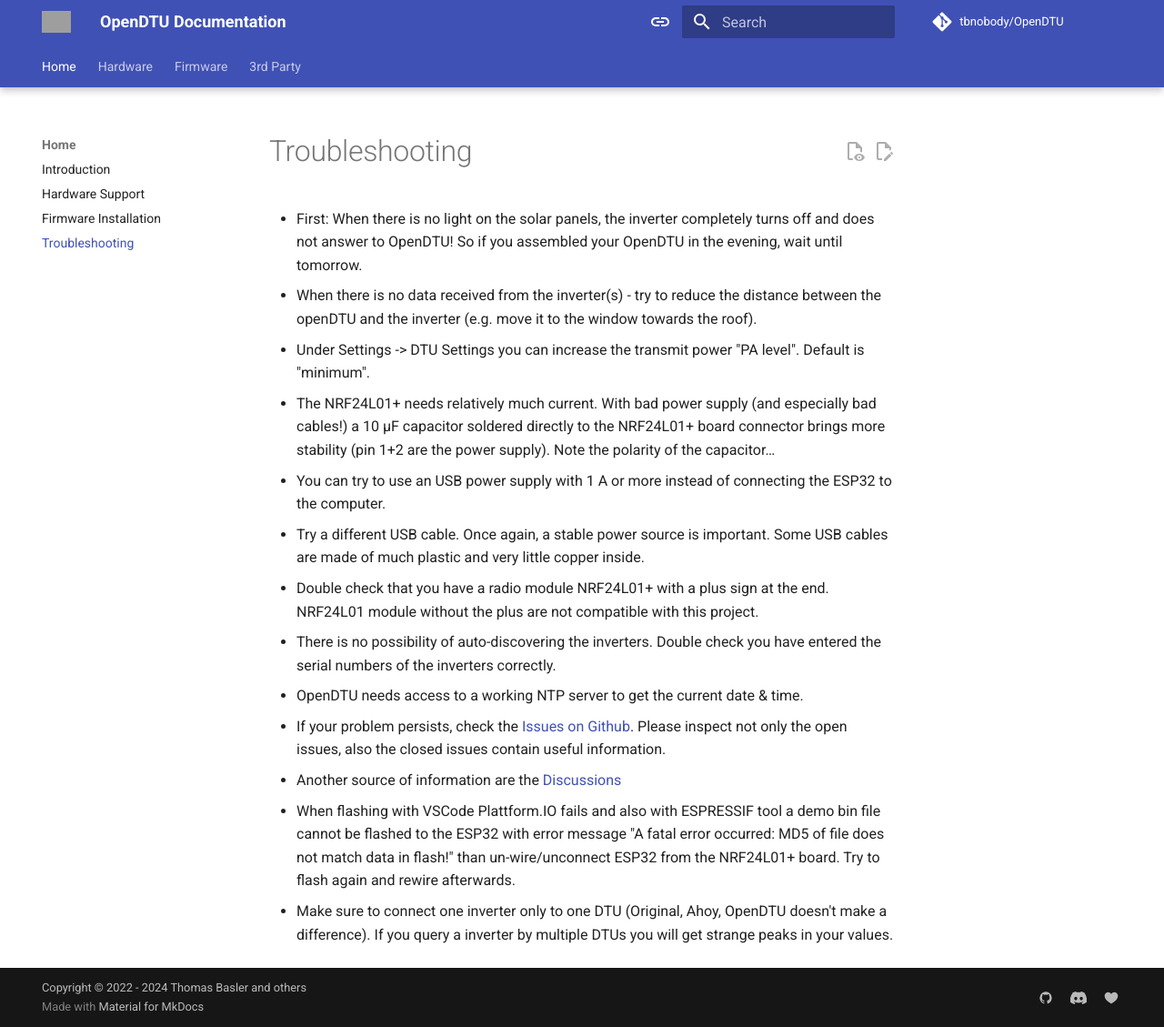
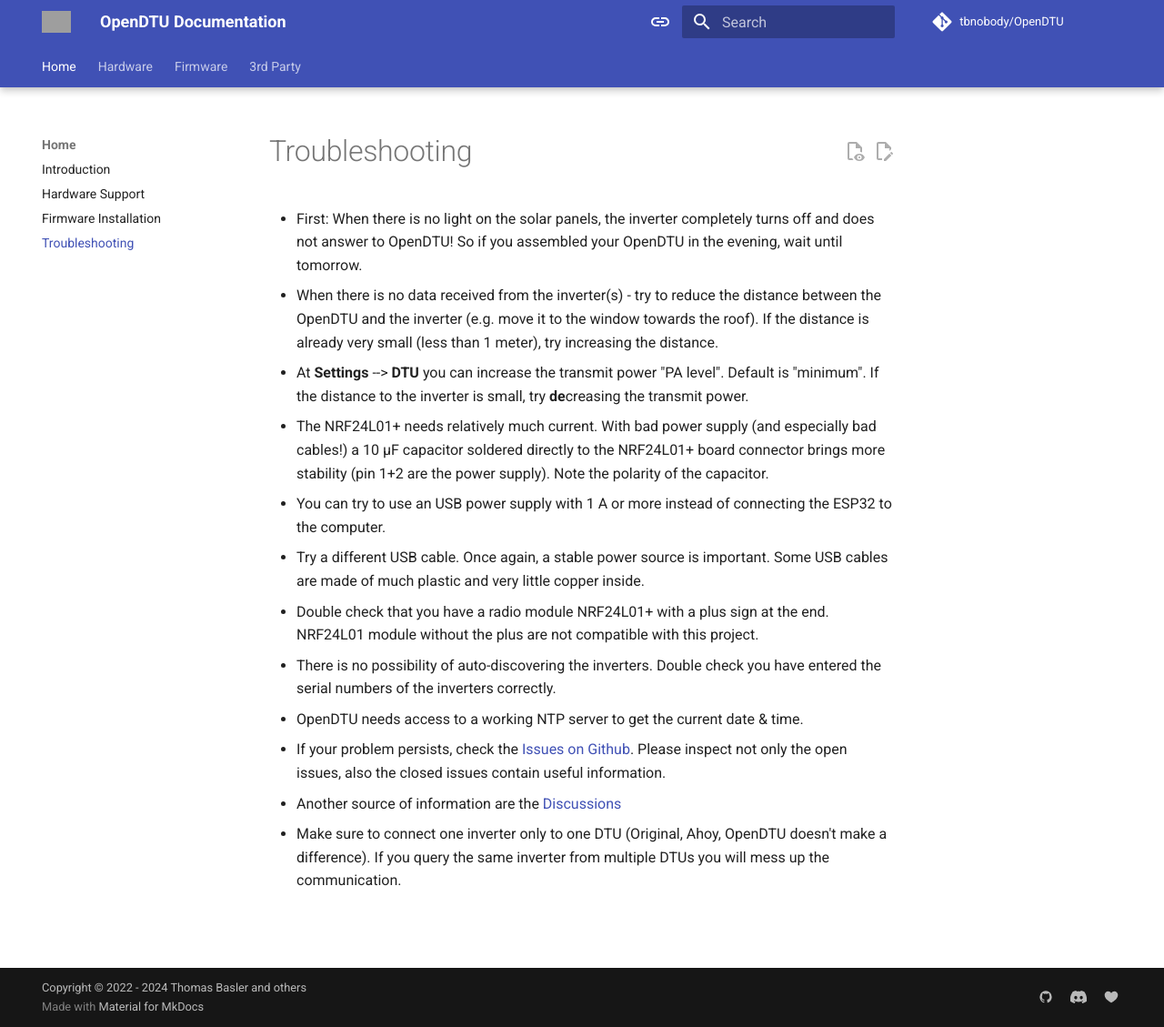
Before and after one commit to tbnobody/OpenDTU-docs, an MkDocs documentation site: the page built from docs/troubleshooting.md, in a window 1280 px wide and 1129 px high. Shown: the whole window at 91% size. Built offline with MkDocs 1.6.1 and Material for MkDocs 9.7.7, drawn with Linux system fonts in a browser that asks for light colours; comment, search, counter and statistics services are not loaded; grey boxes are pictures that could not be loaded.

Commit message:
revise troubleshooting

```diff
--- a/docs/troubleshooting.md
+++ b/docs/troubleshooting.md
@@ -1,9 +1,9 @@
 # Troubleshooting
 
 * First: When there is no light on the solar panels, the inverter completely turns off and does not answer to OpenDTU! So if you assembled your OpenDTU in the evening, wait until tomorrow.
-* When there is no data received from the inverter(s) - try to reduce the distance between the openDTU and the inverter (e.g. move it to the window towards the roof).
-* Under Settings -> DTU Settings you can increase the transmit power "PA level". Default is "minimum".
-* The NRF24L01+ needs relatively much current. With bad power supply (and especially bad cables!) a 10 µF capacitor soldered directly to the NRF24L01+ board connector brings more stability (pin 1+2 are the power supply). Note the polarity of the capacitor…
+* When there is no data received from the inverter(s) - try to reduce the distance between the OpenDTU and the inverter (e.g. move it to the window towards the roof). If the distance is already very small (less than 1 meter), try increasing the distance.
+* At **Settings** --> **DTU** you can increase the transmit power "PA level". Default is "minimum". If the distance to the inverter is small, try **de**creasing the transmit power.
+* The NRF24L01+ needs relatively much current. With bad power supply (and especially bad cables!) a 10 µF capacitor soldered directly to the NRF24L01+ board connector brings more stability (pin 1+2 are the power supply). Note the polarity of the capacitor.
 * You can try to use an USB power supply with 1 A or more instead of connecting the ESP32 to the computer.
 * Try a different USB cable. Once again, a stable power source is important. Some USB cables are made of much plastic and very little copper inside.
 * Double check that you have a radio module NRF24L01+ with a plus sign at the end. NRF24L01 module without the plus are not compatible with this project.
@@ -11,5 +11,4 @@
 * OpenDTU needs access to a working NTP server to get the current date & time.
 * If your problem persists, check the  [Issues on Github](https://github.com/tbnobody/OpenDTU/issues){target=_blank}. Please inspect not only the open issues, also the closed issues contain useful information.
 * Another source of information are the [Discussions](https://github.com/tbnobody/OpenDTU/discussions/){target=_blank}
-* When flashing with VSCode Plattform.IO fails and also with ESPRESSIF tool a demo bin file cannot be flashed to the ESP32 with error message "A fatal error occurred: MD5 of file does not match data in flash!" than un-wire/unconnect ESP32 from the NRF24L01+ board. Try to flash again and rewire afterwards.
-* Make sure to connect one inverter only to one DTU (Original, Ahoy, OpenDTU doesn't make a difference). If you query a inverter by multiple DTUs you will get strange peaks in your values.
+* Make sure to connect one inverter only to one DTU (Original, Ahoy, OpenDTU doesn't make a difference). If you query the same inverter from multiple DTUs you will mess up the communication.
```
